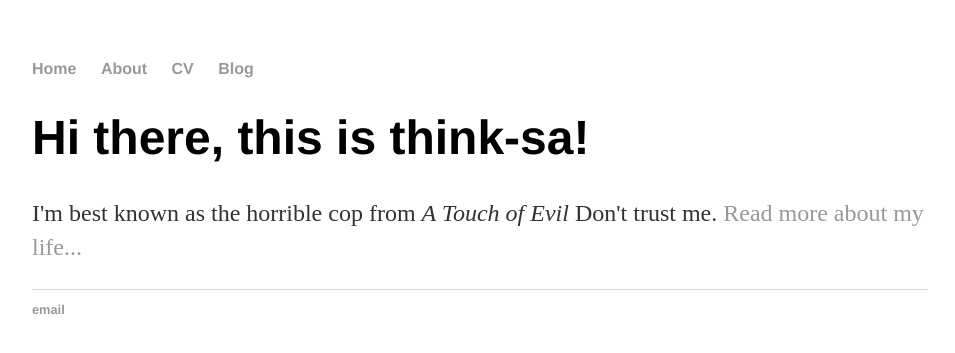
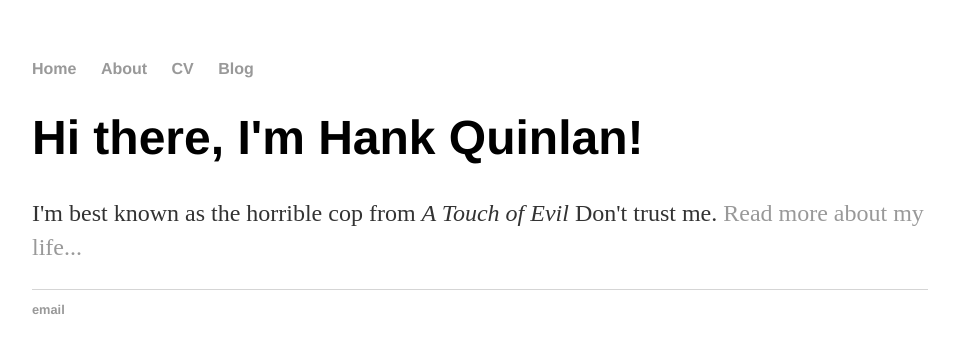
Before and after one commit to think-sa/home, a Jekyll site: the page built from index.html, in a window 1280 px wide. Shown: the top 353 px of the page, without its empty margins (160-1115 px from the left). Built offline with Jekyll 4.4.1, drawn with Linux system fonts in a browser that asks for light colours.

Commit message:
Update index.html

```diff
--- a/index.html
+++ b/index.html
@@ -1,28 +1,8 @@
-<!DOCTYPE html>
-<html>
-	<head>
-		<title>THINK-SA</title>
-		<link rel="stylesheet" type="text/css" href="css/main.css">
-	</head>
-	<body>
-		<nav>
-    		<ul>
-        		<li><a href="/">Home</a></li>
-	        	<li><a href="/about">About</a></li>
-        		<li><a href="/cv">CV</a></li>
-        		<li><a href="/blog">Blog</a></li>
-    		</ul>
-		</nav>
-		<div class="container">
-    		<div class="blurb">
-        		<h1>Hi there, this is think-sa!</h1>
-				<p>I'm best known as the horrible cop from <em>A Touch of Evil</em> Don't trust me. <a href="/about">Read more about my life...</a></p>
-    		</div><!-- /.blurb -->
-		</div><!-- /.container -->
-		<footer>
-    		<ul>
-        		<li><a href="mailto:research@think-sa.org">email</a></li>
-			</ul>
-		</footer>
-	</body>
-</html>
+---
+layout: default
+title: Hank Quinlan, Horrible Cop
+---
+<div class="blurb">
+	<h1>Hi there, I'm Hank Quinlan!</h1>
+	<p>I'm best known as the horrible cop from <em>A Touch of Evil</em> Don't trust me. <a href="/about">Read more about my life...</a></p>
+</div><!-- /.blurb -->
```
